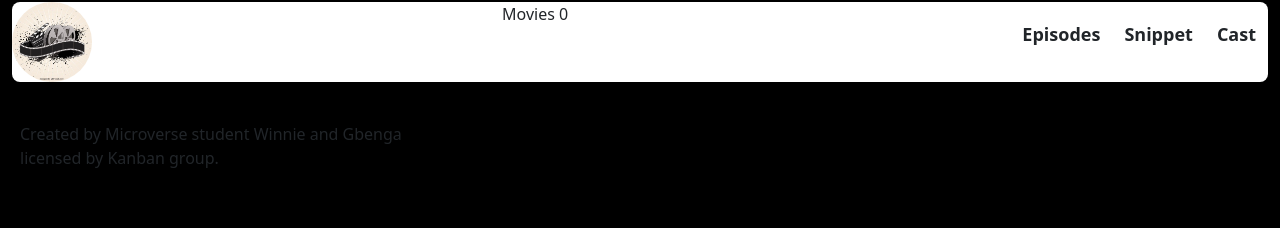
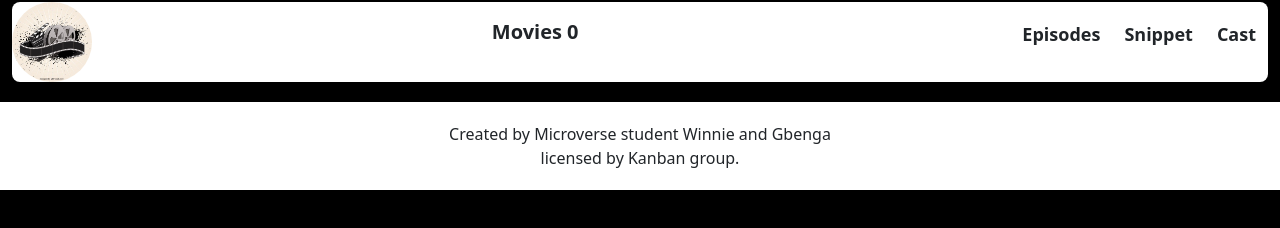
Before and after one commit to edubew/Capstone-javascript-project2, a website built with webpack: page src/main.html in a window 1280 px wide. Built offline with nearby package versions, Linux system fonts and the light colour scheme; no server answers.

Commit message:
Add test to cou nter

```diff
--- a/src/main.html
+++ b/src/main.html
@@ -13,7 +13,7 @@
         <div class="logo">
           <img src="#" id="logoIcon" alt="logo" />
         </div>
-        <div class="movies-count">Movies <span>0</span></div>
+        <div class="movies-count">Movies <span class="item-counter">0</span></div>
         <ul id="navbar">
           <li class="nav-item">Episodes</li>
           <li class="nav-item">Snippet</li>
--- a/src/styles/index.css
+++ b/src/styles/index.css
@@ -17,6 +17,12 @@ nav {
   margin: 2px 12px;
   background: #fff;
   border-radius: 8px;
+}
+
+.movies-count {
+  padding-top: 15px;
+  font-size: 20px;
+  font-weight: 600;
 }
 
 #logoIcon {
@@ -87,6 +93,12 @@ input[type="text"] {
   padding: 20px;
 }
 
+#footer {
+  text-align: center;
+  background: #fff;
+  font-weight: 500;
+}
+
 .card-container {
   display: grid;
   grid-template-columns: repeat(4, 1fr);
```
Also changed, not shown: src/modules/counter.js (added, +8 -0 lines), src/modules/likes.test.js (+1 -1 lines).
